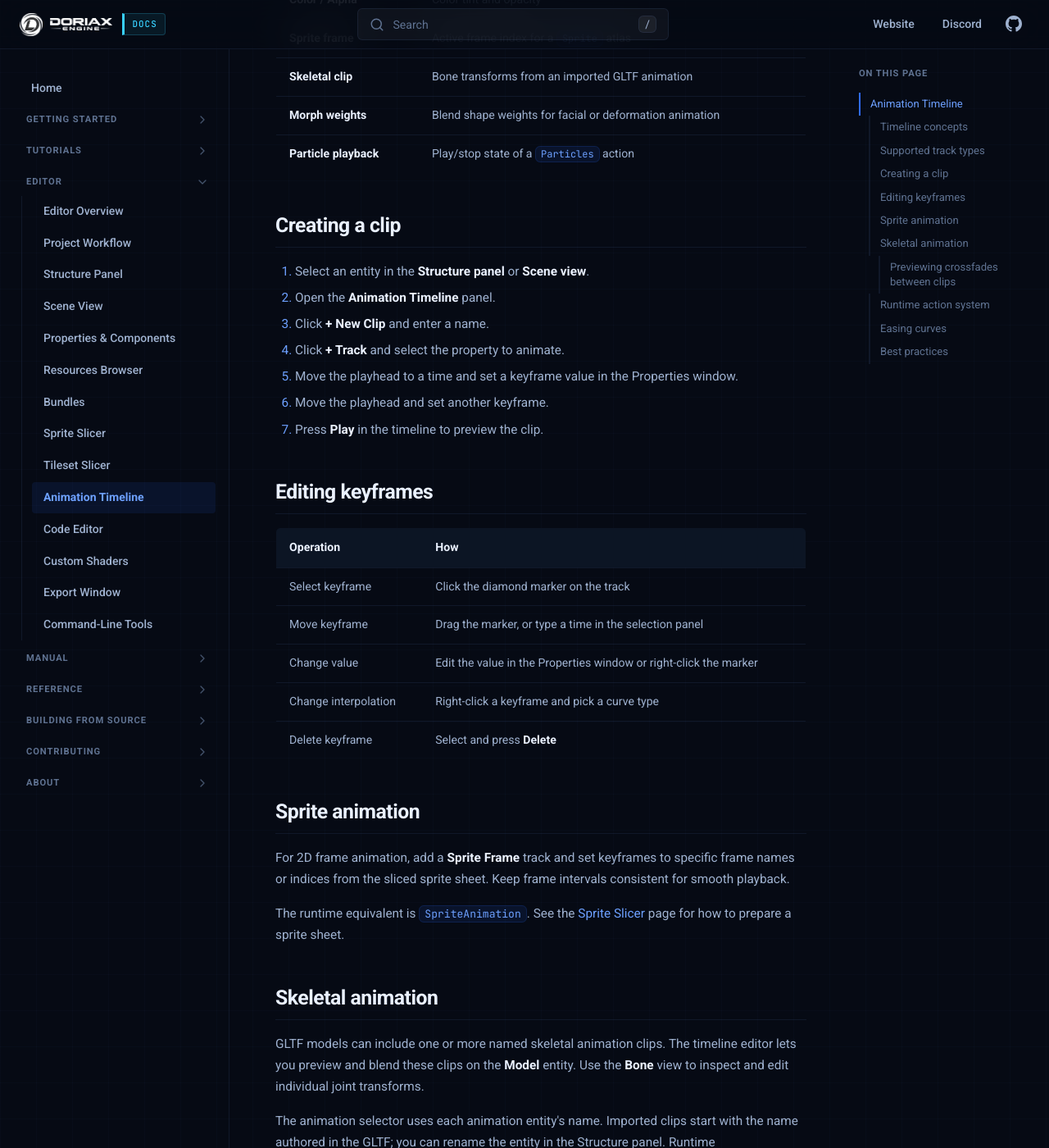
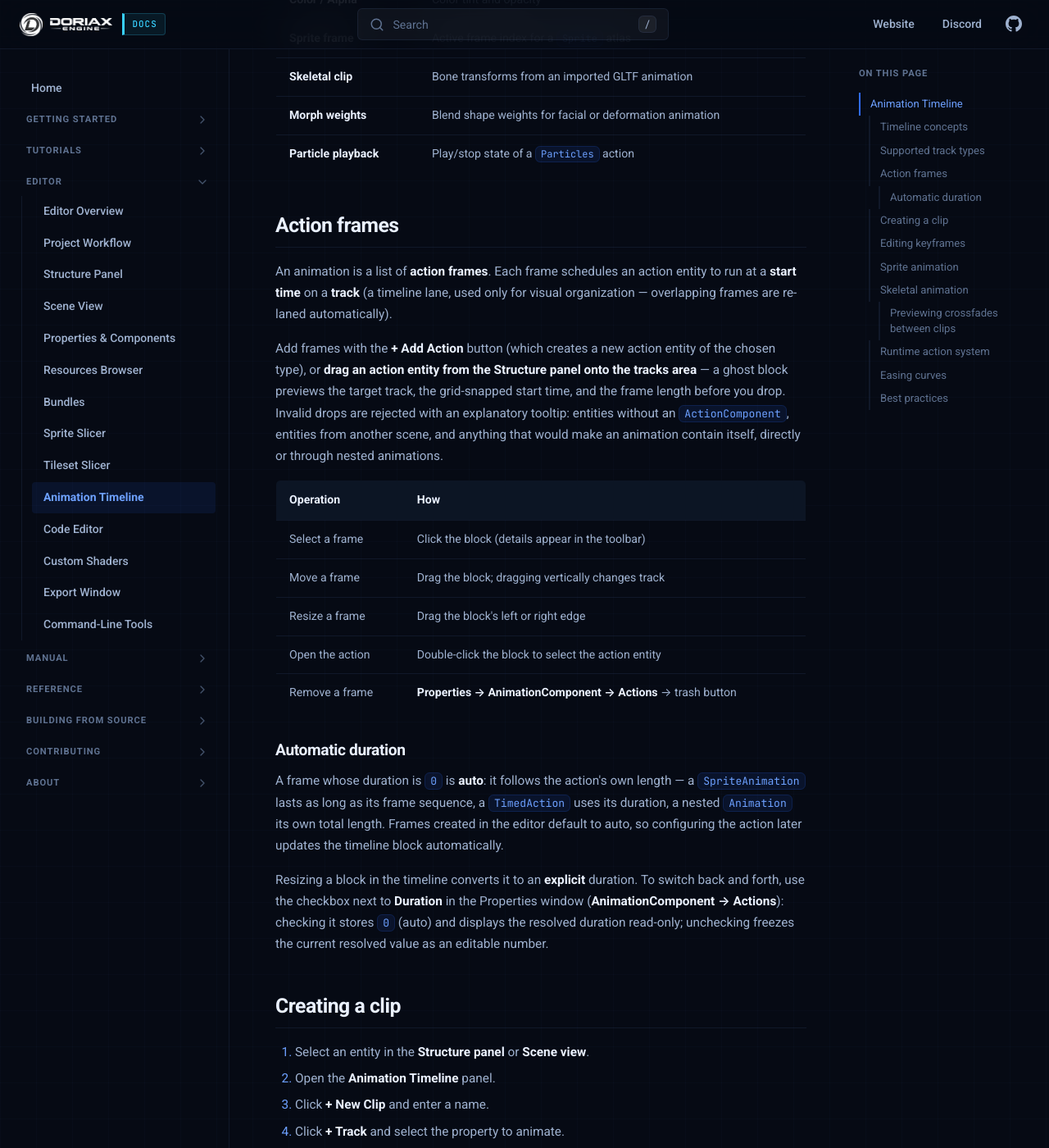
Before and after one commit to doriaxengine/doriax-docs, an MkDocs documentation site: the page built from docs/editor/animation.md, in a window 1280 px wide and 1400 px high, scrolled down 1287 px. Shown: the whole window at 82% size. Built offline with MkDocs 1.6.1, drawn with Linux system fonts in a browser that asks for light colours.

Commit message:
Updated animation docs

```diff
--- a/docs/editor/animation.md
+++ b/docs/editor/animation.md
@@ -32,6 +32,41 @@ targets, and runtime action components — all driven by the `ActionSystem` at r
 | **Skeletal clip** | Bone transforms from an imported GLTF animation |
 | **Morph weights** | Blend shape weights for facial or deformation animation |
 | **Particle playback** | Play/stop state of a `Particles` action |
+
+## Action frames
+
+An animation is a list of **action frames**. Each frame schedules an action entity to
+run at a **start time** on a **track** (a timeline lane, used only for visual
+organization — overlapping frames are re-laned automatically).
+
+Add frames with the **+ Add Action** button (which creates a new action entity of the
+chosen type), or **drag an action entity from the Structure panel onto the tracks
+area** — a ghost block previews the target track, the grid-snapped start time, and the
+frame length before you drop. Invalid drops are rejected with an explanatory tooltip:
+entities without an `ActionComponent`, entities from another scene, and anything that
+would make an animation contain itself, directly or through nested animations.
+
+| Operation | How |
+| --- | --- |
+| Select a frame | Click the block (details appear in the toolbar) |
+| Move a frame | Drag the block; dragging vertically changes track |
+| Resize a frame | Drag the block's left or right edge |
+| Open the action | Double-click the block to select the action entity |
+| Remove a frame | **Properties → AnimationComponent → Actions** → trash button |
+
+### Automatic duration
+
+A frame whose duration is `0` is **auto**: it follows the action's own length — a
+`SpriteAnimation` lasts as long as its frame sequence, a `TimedAction` uses its
+duration, a nested `Animation` its own total length. Frames created in the editor
+default to auto, so configuring the action later updates the timeline block
+automatically.
+
+Resizing a block in the timeline converts it to an **explicit** duration. To switch
+back and forth, use the checkbox next to **Duration** in the Properties window
+(**AnimationComponent → Actions**): checking it stores `0` (auto) and displays the
+resolved duration read-only; unchecking freezes the current resolved value as an
+editable number.
 
 ## Creating a clip
 
```
Also changed, not shown: docs/editor/structure.md (+1 -0 lines), docs/reference/classes/actionframe.md (+7 -0 lines), docs/reference/classes/animation.md (+4 -2 lines), docs/reference/classes/animationcomponent.md (+3 -0 lines).
